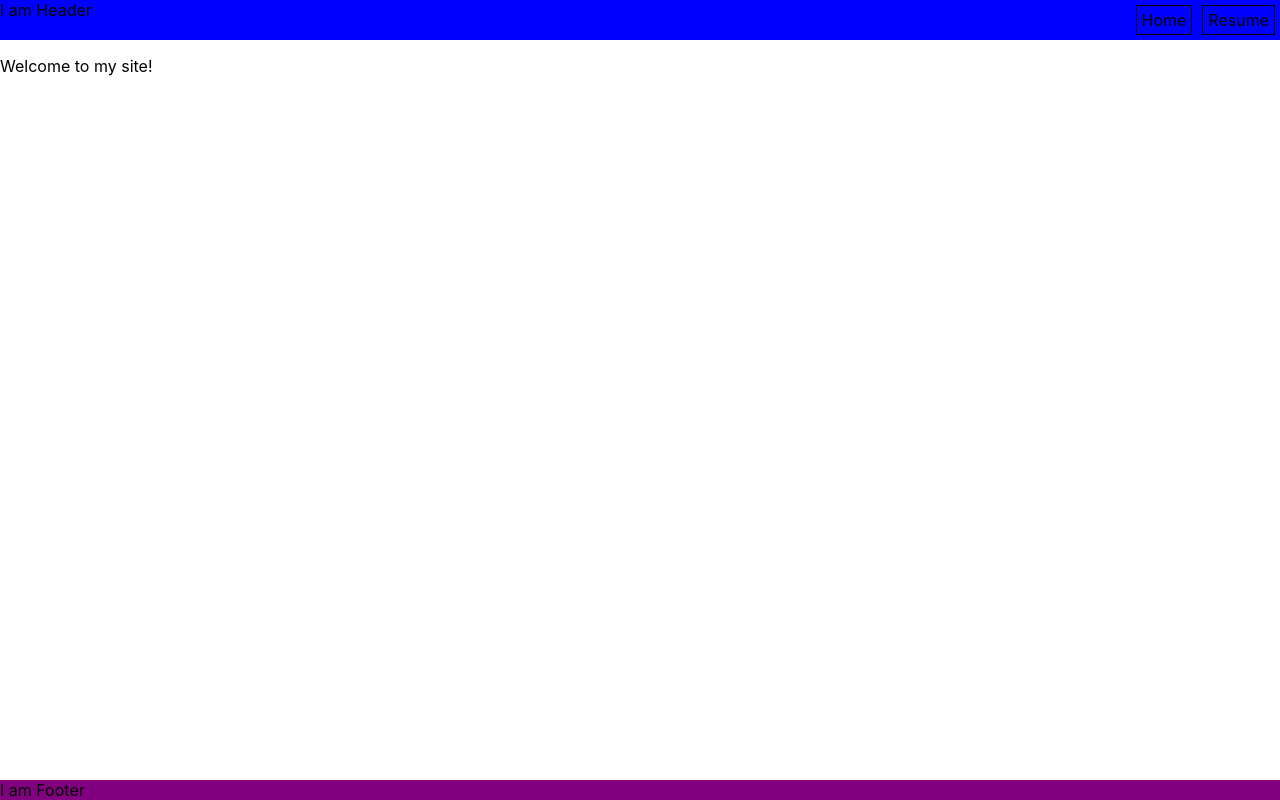
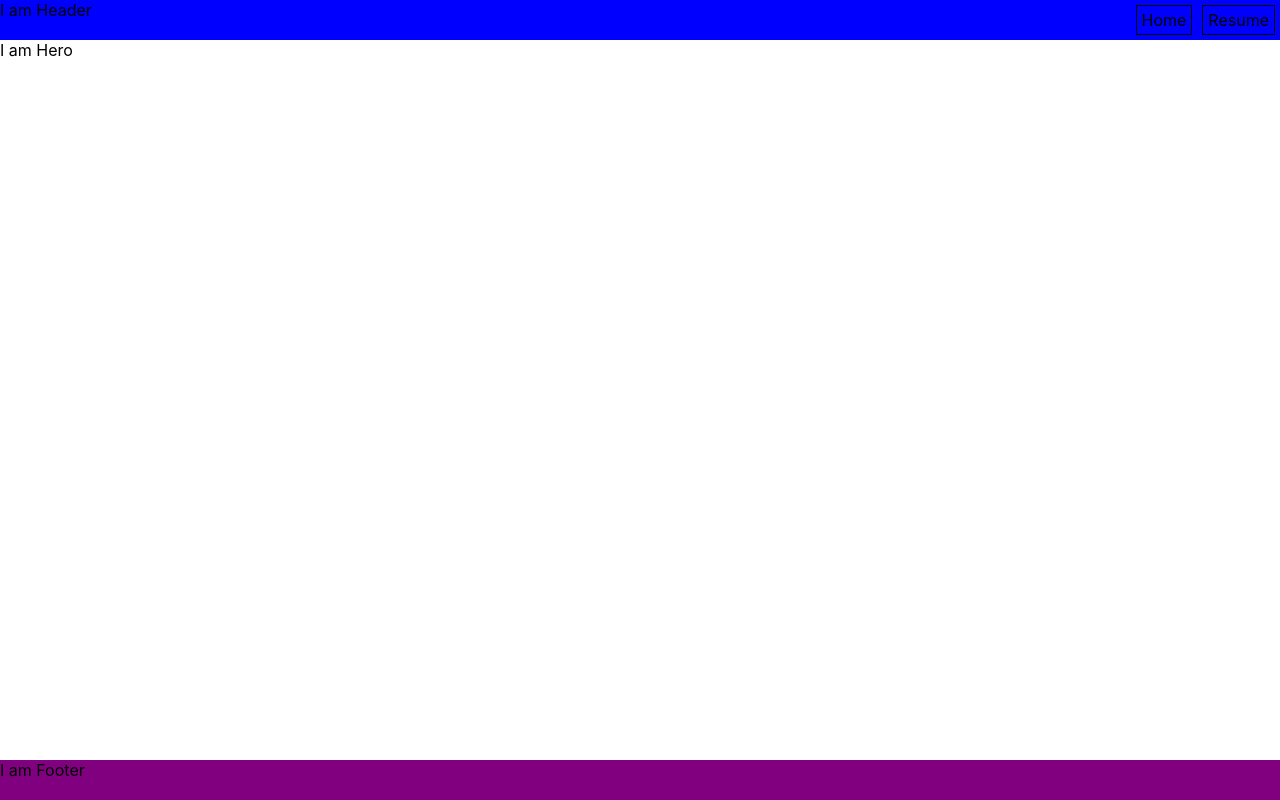
Before and after one commit to CD-Mackay/personal_site, a Next.js app: page / in a window 1280 px wide. Built offline with nearby package versions, Linux system fonts and the light colour scheme.

Commit message:
build/import hero component

```diff
--- a/Components/Footer/Footer.module.css
+++ b/Components/Footer/Footer.module.css
@@ -1,6 +1,7 @@
 .footer {
+  background-color: purple;
+  bottom: 0;
+  height: 40px;
+  position: fixed;
   width: 100vw;
-  background-color: purple;
-  position: fixed;
-  bottom: 0;
 }
--- /dev/null
+++ b/Components/Hero/Hero.js
@@ -0,0 +1,9 @@
+import styles from "./Hero.module.css";
+
+export default function Hero() {
+  return (
+    <div className={styles.hero}>
+      I am Hero
+    </div>
+  );
+}
--- a/pages/index.js
+++ b/pages/index.js
@@ -1,6 +1,7 @@
 import Head from "next/head";
 import Header from "../Components/Header/Header";
 import Footer from '../Components/Footer/Footer';
+import Hero from "../Components/Hero/Hero";
 
 export default function Home() {
   return (
@@ -11,9 +12,7 @@ export default function Home() {
         <link rel="icon" href="/favicon.ico" />
       </Head>
       <Header />
-      <div>
-        <p>Welcome to my site!</p>
-      </div>
+      <Hero />
       <Footer />
     </div>
   );
```
Also changed, not shown: Components/Hero/Hero.module.css (added).
